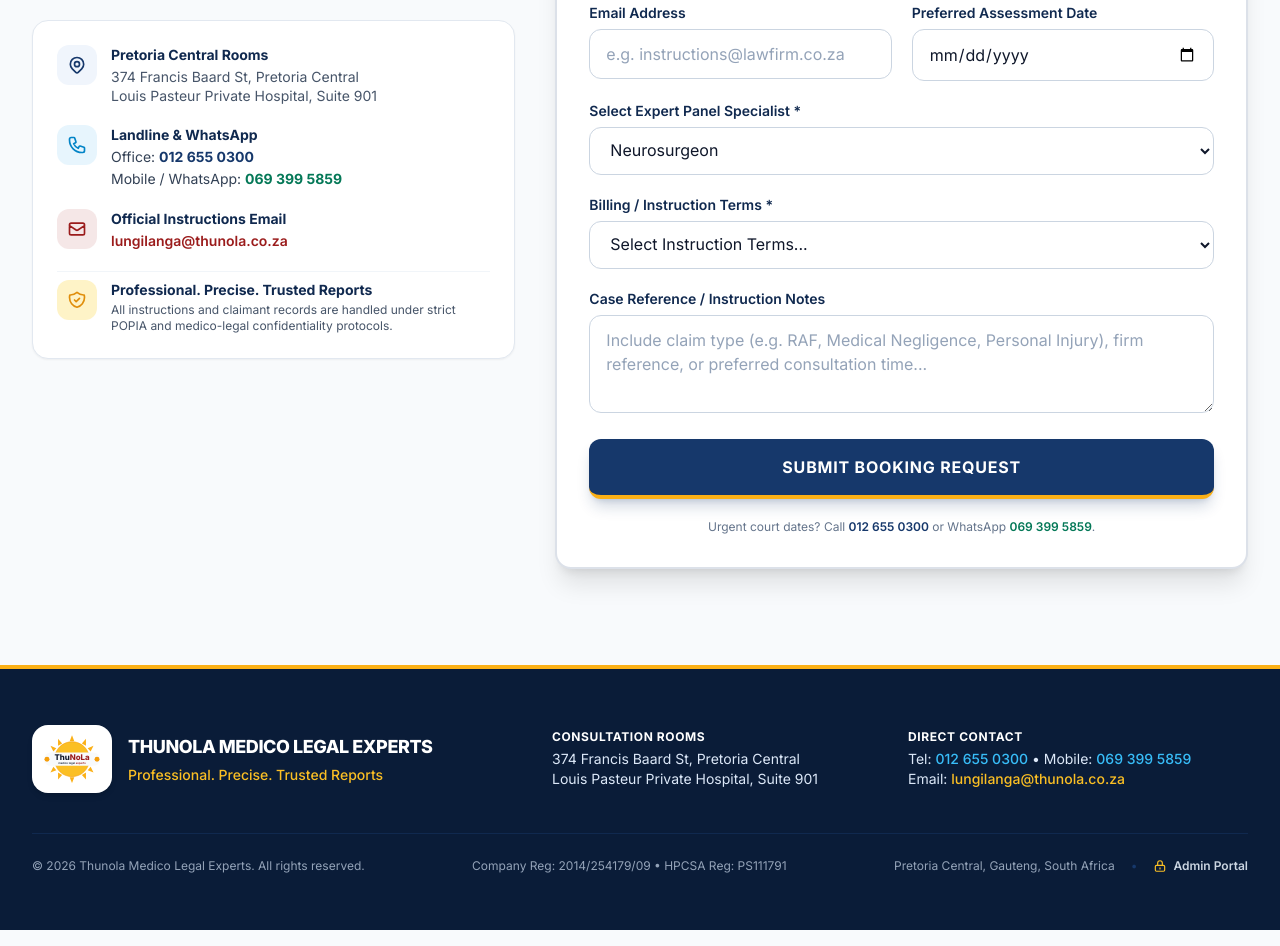
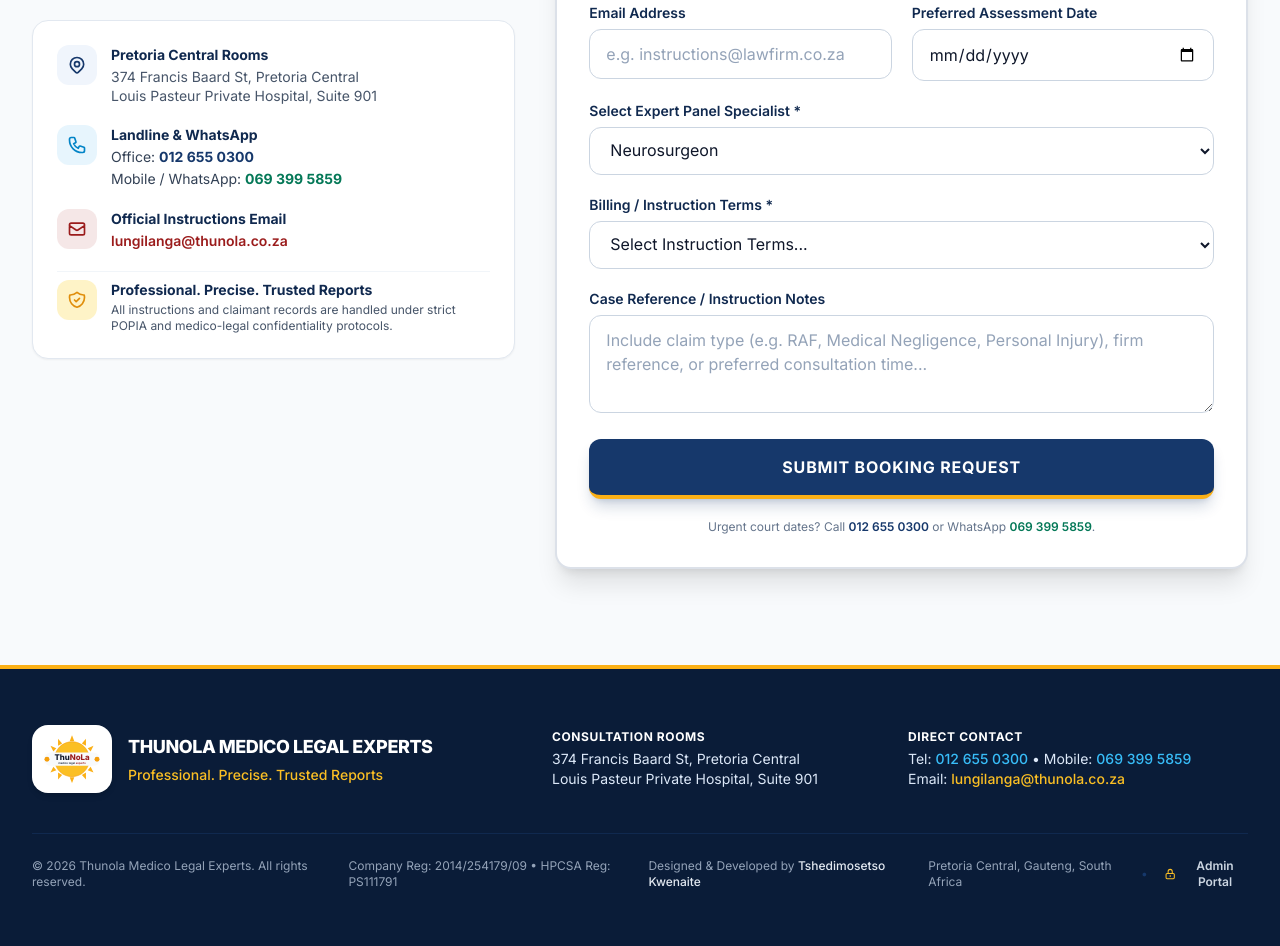
Before and after one commit to Setso1824/Thunola-Medico, a plain HTML site: page index.html in a window 1280 px wide. Shown: the part 3029-3975 px from the top of the page. Drawn offline with nearby package versions, Linux system fonts and the light colour scheme.

Commit message:
Update index.html

```diff
--- a/index.html
+++ b/index.html
@@ -919,6 +919,7 @@
       <div class="pt-6 flex flex-col sm:flex-row items-center justify-between gap-4 text-xs text-slate-400">
         <p>&copy; 2026 Thunola Medico Legal Experts. All rights reserved.</p>
         <p class="text-xs text-slate-400">Company Reg: 2014/254179/09 &bull; HPCSA Reg: PS111791</p>
+        <p class="text-xs text-slate-400">Designed &amp; Developed by <span class="text-slate-200 font-medium">Tshedimosetso Kwenaite</span></p>
         <div class="flex items-center gap-4">
           <span>Pretoria Central, Gauteng, South Africa</span>
           <span class="text-navy-700">&bull;</span>
```
